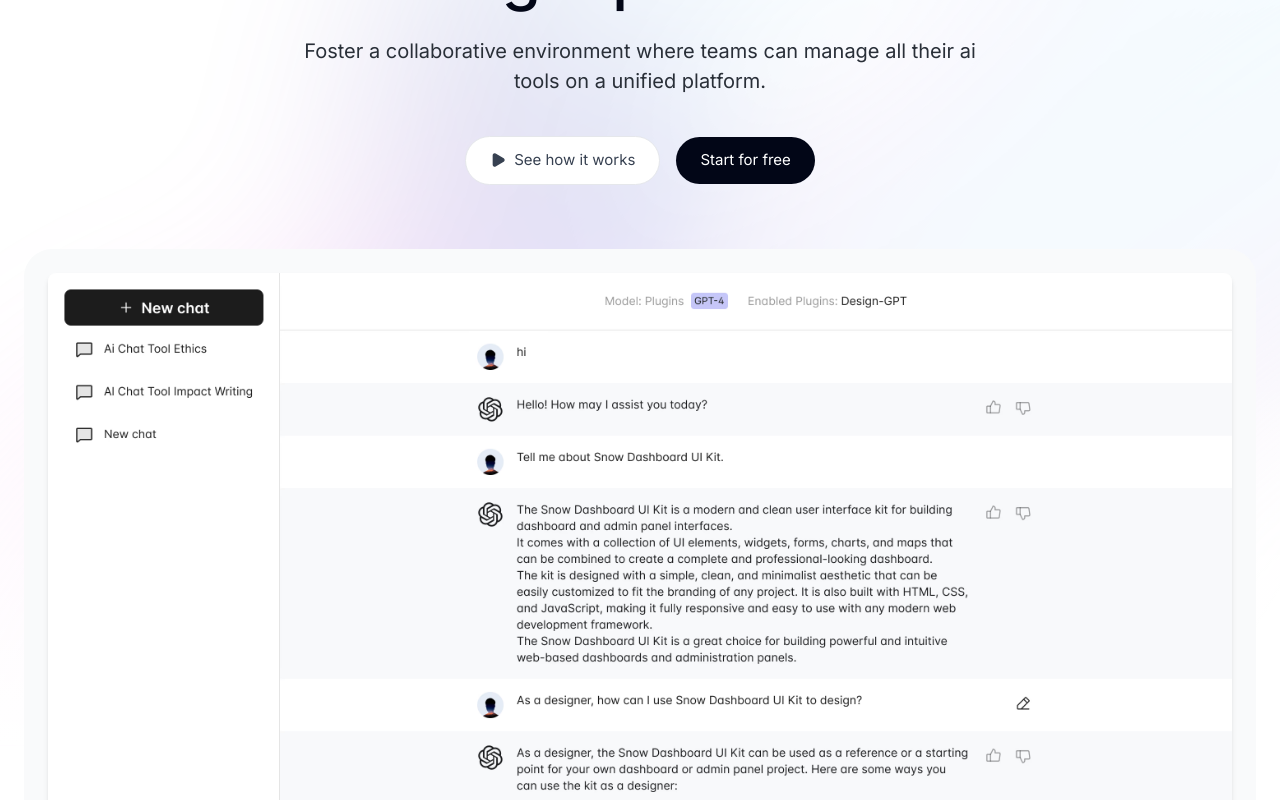
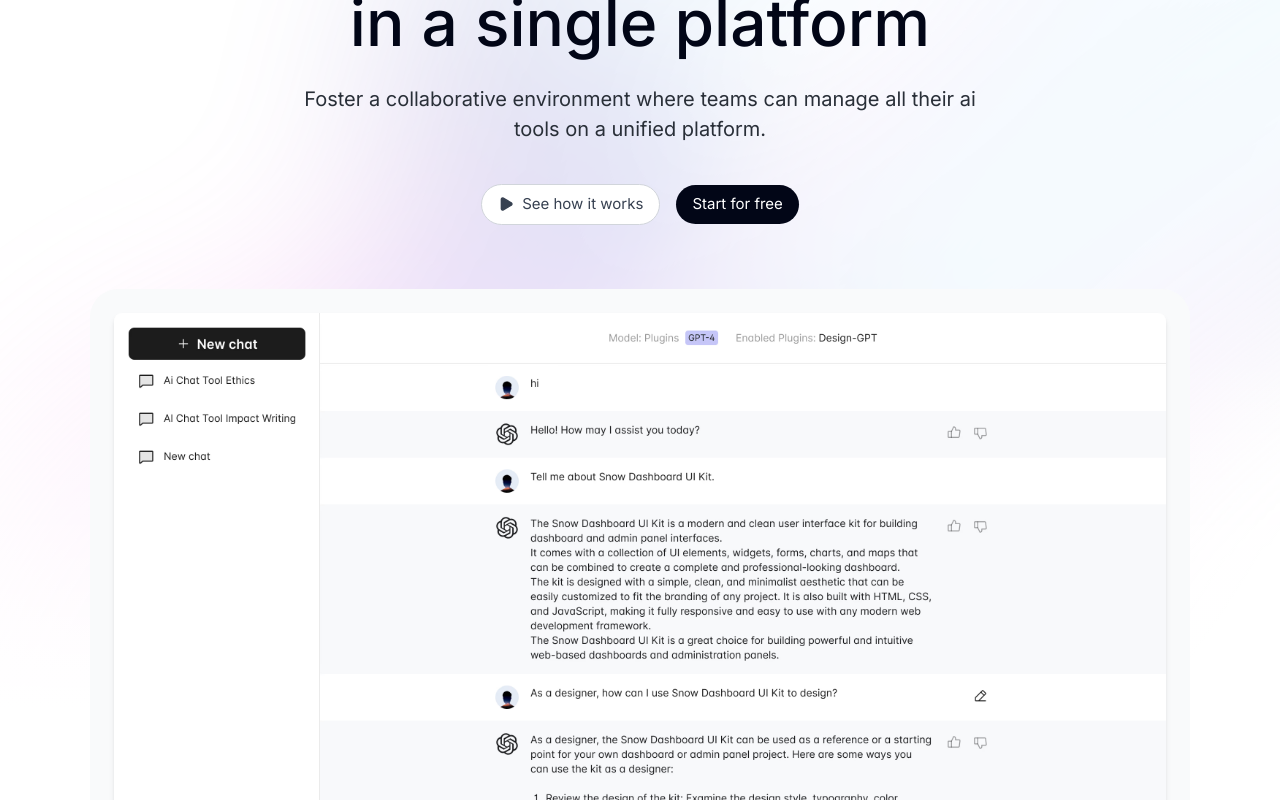
Before and after one commit to MarufAlAslam/momentum-vite-typescript-tailwind-v4, a React (Vite) app: page / in a window 1280 px wide. Shown: the part 300-1100 px from the top of the page. Built offline with nearby package versions, Linux system fonts and the light colour scheme.

Commit message:
:bug: hero updated

```diff
--- a/src/components/Hero.tsx
+++ b/src/components/Hero.tsx
@@ -8,7 +8,7 @@
   const [isVideoOpen, setIsVideoOpen] = useState(false)
 
   return (
-    <section className="relative min-h-screen pt-24 pb-16 overflow-hidden">
+    <section className="relative min-h-screen pt-36 pb-16 overflow-hidden">
       {/* Background Image */}
       <div
         className="absolute inset-0 z-0"
@@ -21,7 +21,7 @@
       />
 
       <div className="relative z-10 max-w-[1400px] mx-auto px-6">
-        <div className="flex flex-col items-center text-center">
+        <div className="flex flex-col items-center text-center max-w-[750px] mx-auto">
           {/* Top Pill */}
           <motion.div
             initial={{ opacity: 0, y: 20 }}
@@ -38,7 +38,7 @@
             >
               See changelog
               <svg width="12" height="12" viewBox="0 0 12 12" fill="none" className="mt-0.5">
-                <path d="M2.5 6H9.5M9.5 6L6.5 3M9.5 6L6.5 9" stroke="currentColor" strokeWidth="1.5" strokeLinecap="round" strokeLinejoin="round"/>
+                <path d="M2.5 6H9.5M9.5 6L6.5 3M9.5 6L6.5 9" stroke="currentColor" strokeWidth="1.5" strokeLinecap="round" strokeLinejoin="round" />
               </svg>
             </a>
           </motion.div>
@@ -72,22 +72,23 @@
           >
             <button
               onClick={() => setIsVideoOpen(true)}
-              className="w-full lg:w-auto inline-flex items-center justify-center gap-2 px-6 py-3 text-[15px] font-normal text-gray-700 bg-white border border-gray-200 rounded-full hover:bg-gray-50 transition-all"
+              className="w-full lg:w-auto inline-flex items-center justify-center gap-2 px-4 py-2 text-[15px] font-normal text-gray-700 bg-white border border-gray-300 rounded-full hover:bg-gray-50 transition-all"
             >
               <Play className="w-4 h-4 fill-current" />
               See how it works
             </button>
-            <button className="w-full lg:w-auto px-6 py-3 text-[15px] font-normal text-white bg-[#020617] rounded-full hover:bg-[#020617]/90 transition-all">
+            <button className="w-full lg:w-auto px-4 py-2 text-[15px] font-normal text-white bg-[#020617] rounded-full hover:bg-[#020617]/90 transition-all">
               Start for free
             </button>
           </motion.div>
+        </div>
 
         {/* Hero Image */}
         <motion.div
           initial={{ opacity: 0, y: 30 }}
           animate={{ opacity: 1, y: 0 }}
           transition={{ duration: 0.8, delay: 0.5 }}
-            className="w-full max-w-[1280px] p-2.5 lg:p-6 rounded-[16px] lg:rounded-[28px]"
+          className="w-full p-2.5 lg:p-6 rounded-[16px] max-w-[1100px] mx-auto lg:rounded-[28px]"
           style={{ backgroundColor: '#f9fafb' }}
         >
           <img
@@ -96,7 +97,6 @@
             className="w-full h-auto rounded-lg shadow-md"
           />
         </motion.div>
-        </div>
       </div>
 
       {/* Video Modal */}
```
Lines whose indentation alone changed are shown as unchanged.
